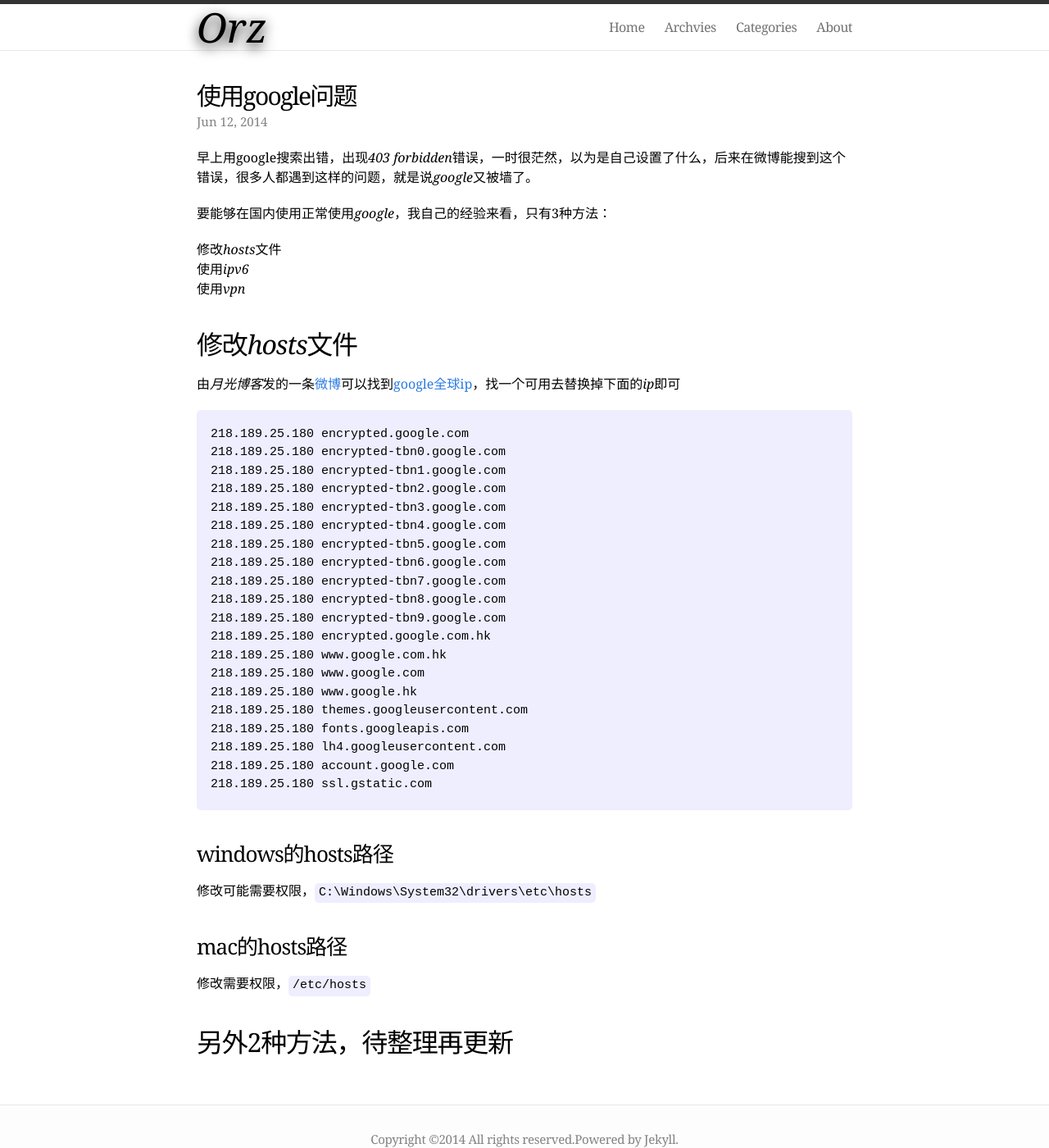
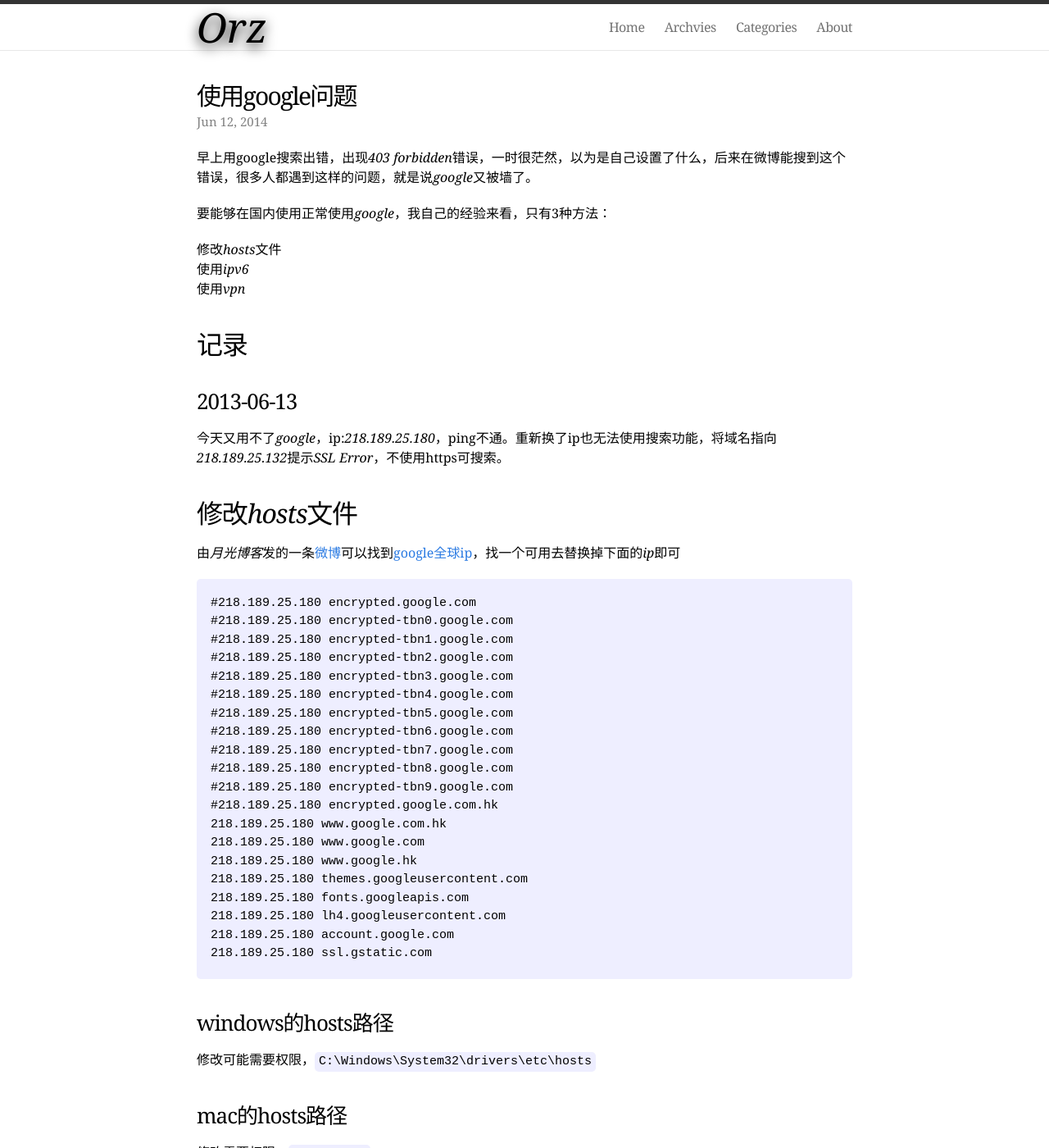
Before and after one commit to MaxwellXu/maxwellxu.github.com, a Jekyll site: the page built from _posts/2014-06-12-google-problem.md, in a window 1280 px wide and 1400 px high. Shown: the whole window at 82% size. Built offline with Jekyll 4.4.1, drawn with Linux system fonts in a browser that asks for light colours; comment, search, counter and statistics services are not loaded.

Commit message:
update about google-problem

```diff
--- a/_posts/2014-06-12-google-problem.md
+++ b/_posts/2014-06-12-google-problem.md
@@ -14,24 +14,28 @@ categories: Other
 +   使用*ipv6*
 +   使用*vpn*
 
+## 记录
+
+### 2013-06-13
+今天又用不了*google*，ip:*218.189.25.180*，ping不通。重新换了ip也无法使用搜索功能，将域名指向*218.189.25.132*提示*SSL Error*，不使用https可搜索。
 
 ## 修改*hosts*文件
 
 由*月光博客*发的一条[微博][1]可以找到[google全球ip][2]，找一个可用去替换掉下面的*ip*即可
 
 {% highlight TeX %}
-218.189.25.180 encrypted.google.com
-218.189.25.180 encrypted-tbn0.google.com
-218.189.25.180 encrypted-tbn1.google.com
-218.189.25.180 encrypted-tbn2.google.com
-218.189.25.180 encrypted-tbn3.google.com
-218.189.25.180 encrypted-tbn4.google.com
-218.189.25.180 encrypted-tbn5.google.com
-218.189.25.180 encrypted-tbn6.google.com
-218.189.25.180 encrypted-tbn7.google.com
-218.189.25.180 encrypted-tbn8.google.com
-218.189.25.180 encrypted-tbn9.google.com
-218.189.25.180 encrypted.google.com.hk
+#218.189.25.180 encrypted.google.com
+#218.189.25.180 encrypted-tbn0.google.com
+#218.189.25.180 encrypted-tbn1.google.com
+#218.189.25.180 encrypted-tbn2.google.com
+#218.189.25.180 encrypted-tbn3.google.com
+#218.189.25.180 encrypted-tbn4.google.com
+#218.189.25.180 encrypted-tbn5.google.com
+#218.189.25.180 encrypted-tbn6.google.com
+#218.189.25.180 encrypted-tbn7.google.com
+#218.189.25.180 encrypted-tbn8.google.com
+#218.189.25.180 encrypted-tbn9.google.com
+#218.189.25.180 encrypted.google.com.hk
 218.189.25.180 www.google.com.hk
 218.189.25.180 www.google.com
 218.189.25.180 www.google.hk
```
